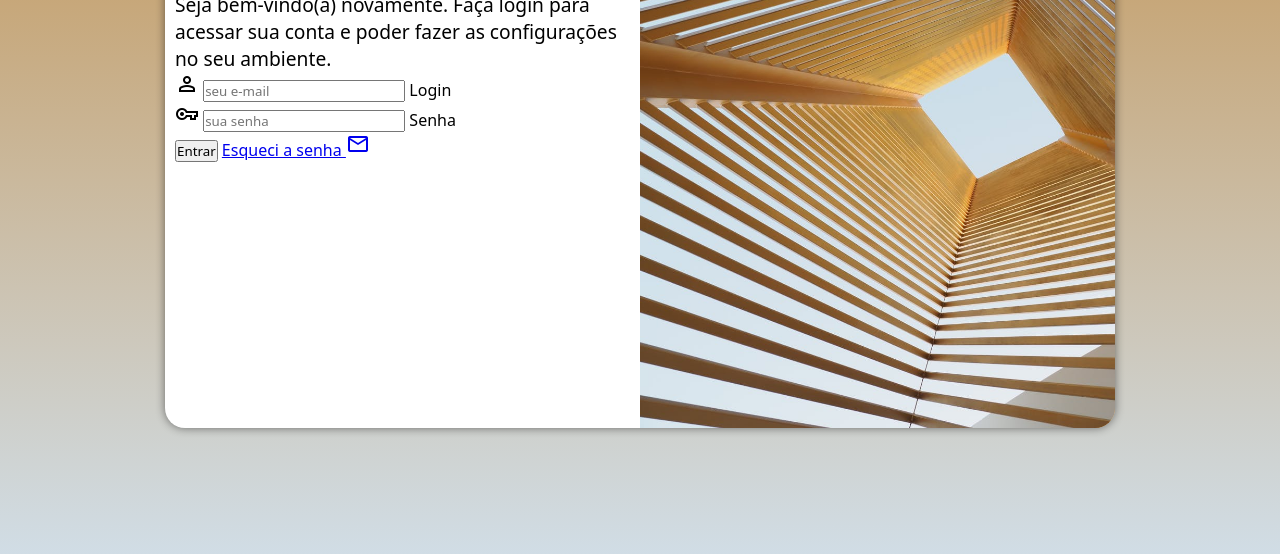
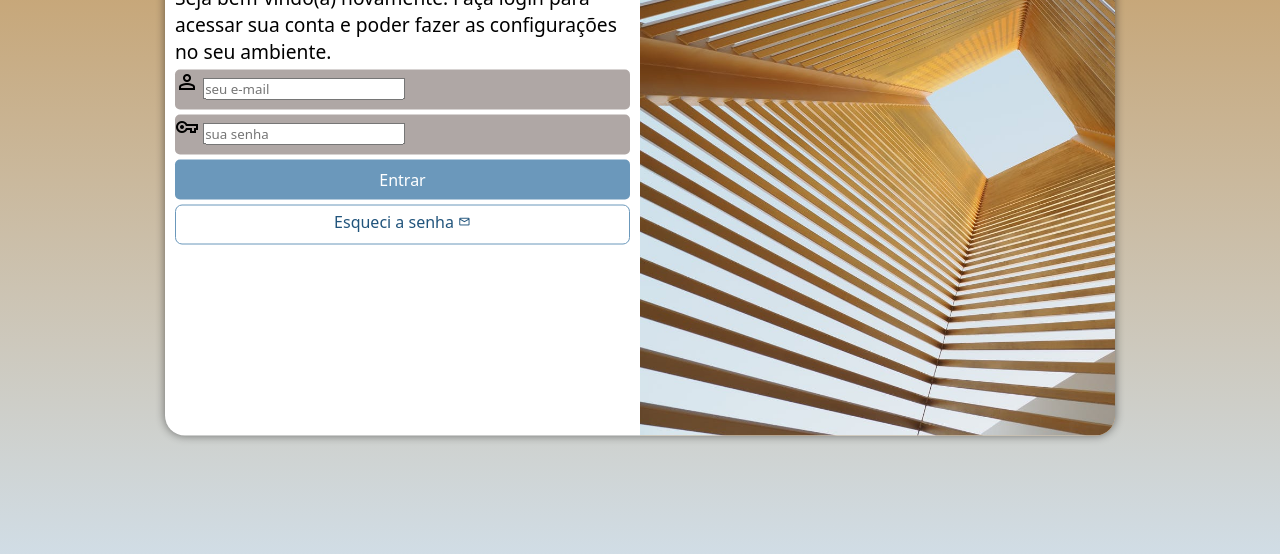
Before and after one commit to claudiooliveireira/projeto-login, a plain HTML site: page index.html in a window 1280 px wide. Shown: the part 222-776 px from the top of the page. Drawn offline with nearby package versions, Linux system fonts and the light colour scheme.

Commit message:
formatação do formulário

```diff
--- a/estilos/style.css
+++ b/estilos/style.css
@@ -42,8 +42,8 @@ section#login {
 
     /* estilização do box de login */
     background-color: white;
-    width: 250px;
-    height: 500px;
+    width: 270px;
+    height: 515px;
     border-radius: 20px;
     overflow: hidden;
     box-shadow: 0px 0px 10px rgba(0, 0, 0, 0.493);
@@ -78,3 +78,68 @@ div#formulario > h1 {
 div#formulario > p {
     font-size: 0.8em;
 }
+
+/* campos do formulário */
+
+
+
+form > div.campo {
+    background-color: #AFA7A5;
+    display: block;
+    width: 100%;
+    height: 40px;
+    border-radius: 5px;
+    margin: 5px 0px;
+}
+
+div.campo > label {
+    display: none; /* esconde o txt do label */
+}
+
+
+
+
+
+
+/* botão */
+
+form > input[type=submit] {
+
+    display: block;
+    font-size: 1em;
+    width: 100%;
+    height: 40px;
+    background-color: #6b98bb;
+    color: white;
+    border: none;
+    border-radius: 5px;
+    cursor: pointer;
+}
+
+form > input[type=submit]:hover {
+    background-color:#21547c ;
+}
+
+/* botão link */
+form > a.botao {
+    display: block;
+    text-align: center;
+    font-size: 1em;
+    width: 100%;
+    height: 40px;
+    padding-top: 5px;
+    margin-top: 5px;
+    background-color: white;
+    color: #21547c;
+    border: 1px solid #6b98bb;
+    border-radius: 7px;
+    text-decoration: none;
+}
+
+form > a.botao > span {
+    font-size: 0.8em;
+}
+
+form > a.botao:hover {
+    background-color: #add8fa;
+}
--- a/index.html
+++ b/index.html
@@ -20,19 +20,23 @@
                 <p>Seja bem-vindo(a) novamente. Faça login para acessar sua conta e poder fazer as configurações no seu ambiente.</p>
                 <form action="login.php" method="post" autocomplete="on">
 
+                    <!-- campo login -->
                     <div class="campo">
                         <span class="material-symbols-outlined">person</span>
                         <input type="email" name="login" id="ilogin" placeholder="seu e-mail" required autocomplete="email" maxlength="30">
                         <label for="ilogin">Login</label>
                     </div>
+
+                    <!-- campo senha-->
                     <div class="campo">
                         <span class="material-symbols-outlined">vpn_key</span>
                         <input type="password" name="senha" id="isenha" placeholder="sua senha" required autocomplete="current-password" minlength="8" maxlength="20">
                         <label for="isenha">Senha</label>
+
                     </div>
-                    <!-- botão para entrar-->
+                    <!-- botão de entrar-->
                     <input type="submit" value="Entrar">
-                    <a href="esqueci.html">Esqueci a senha <span class="material-symbols-outlined">mail</span></a>
+                    <a href="esqueci.html" class="botao">Esqueci a senha <span class="material-symbols-outlined">mail</span></a>
 
                 </form>
             </div>
```
